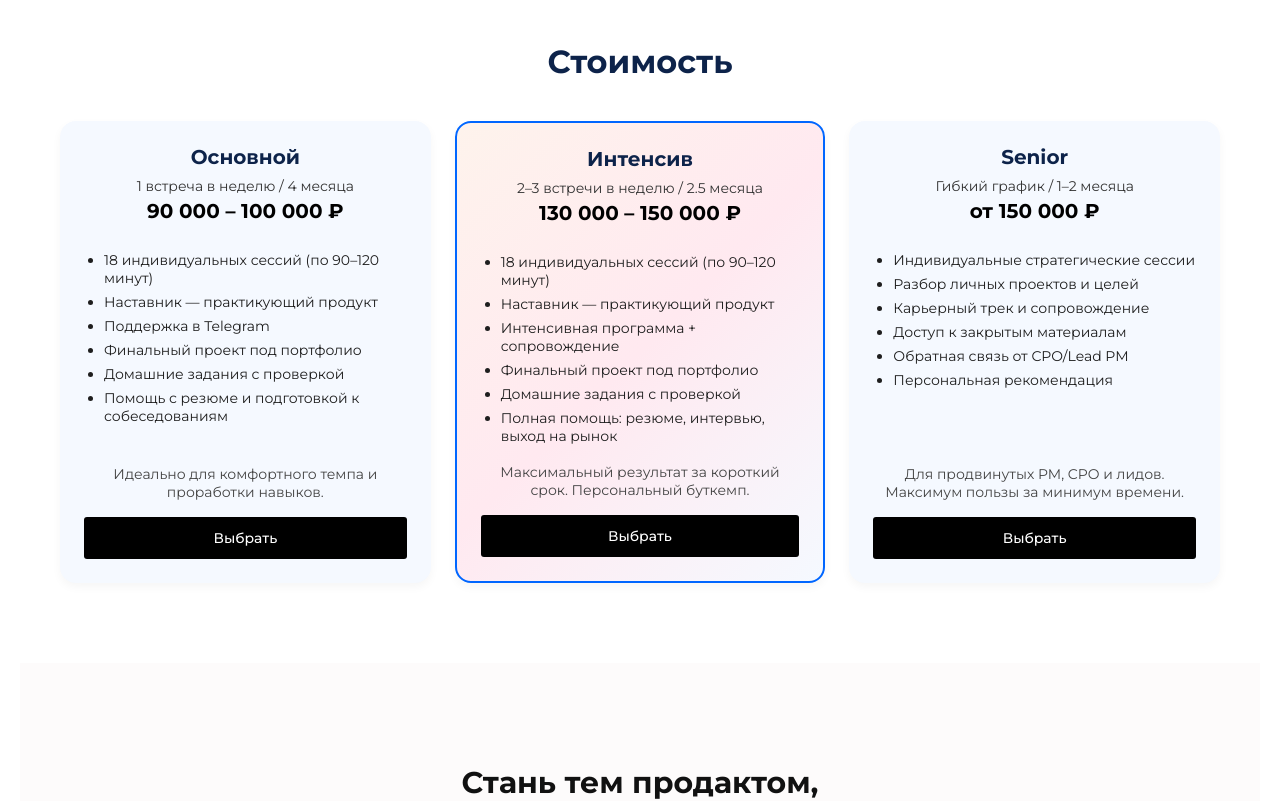
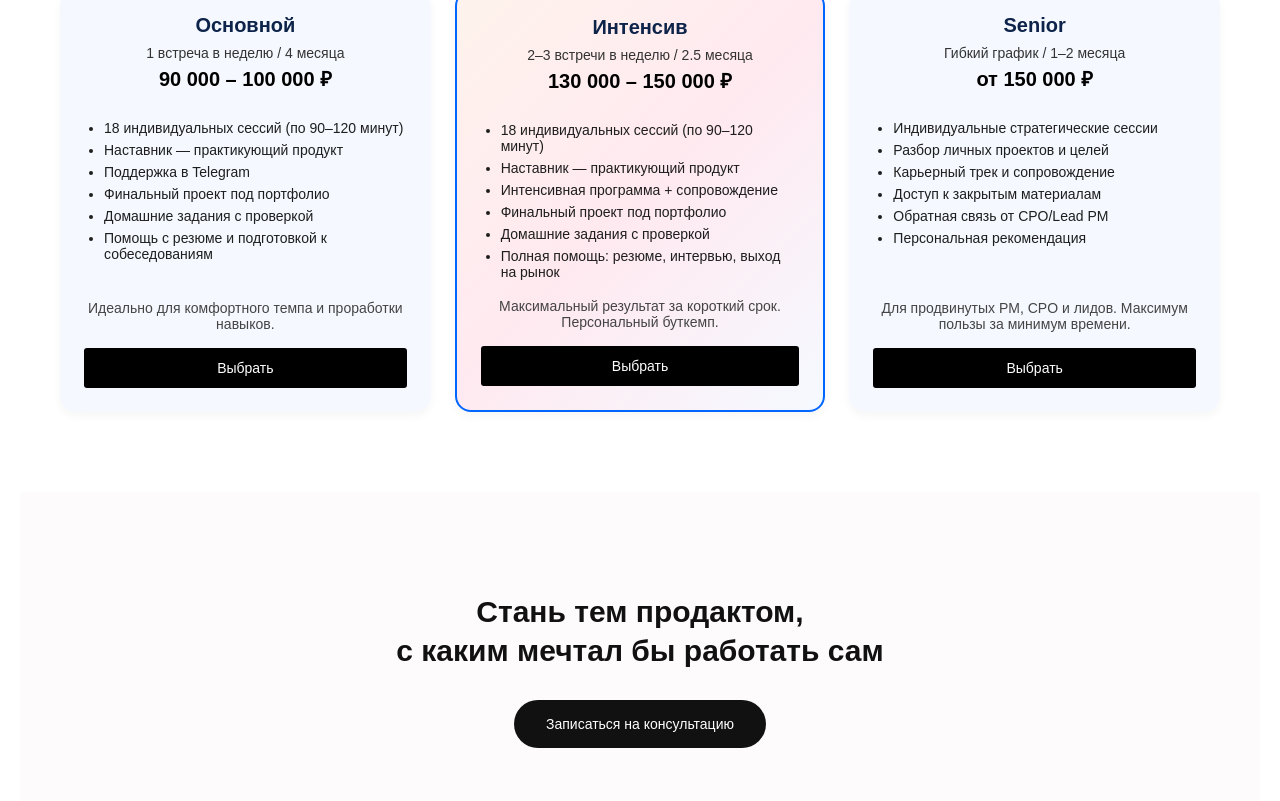
Before and after one commit to Ayraek/new-page-one-to-one, a React (Vite) app: page / in a window 1280 px wide. Shown: the part 4190-4991 px from the top of the page. Built offline with nearby package versions, Linux system fonts and the light colour scheme.

Commit message:
WIP: локальные правки App.css

```diff
--- a/src/App.css
+++ b/src/App.css
@@ -1,5 +1,5 @@
 :root {
-  --font-main: 'Montserrat', sans-serif;
+  --font-main: 'Manrope', sans-serif;
   --color-text: #1e1e1e;
   --color-accent: #6c5ce7;
   --color-bg-light: #f8f6ff;
```
